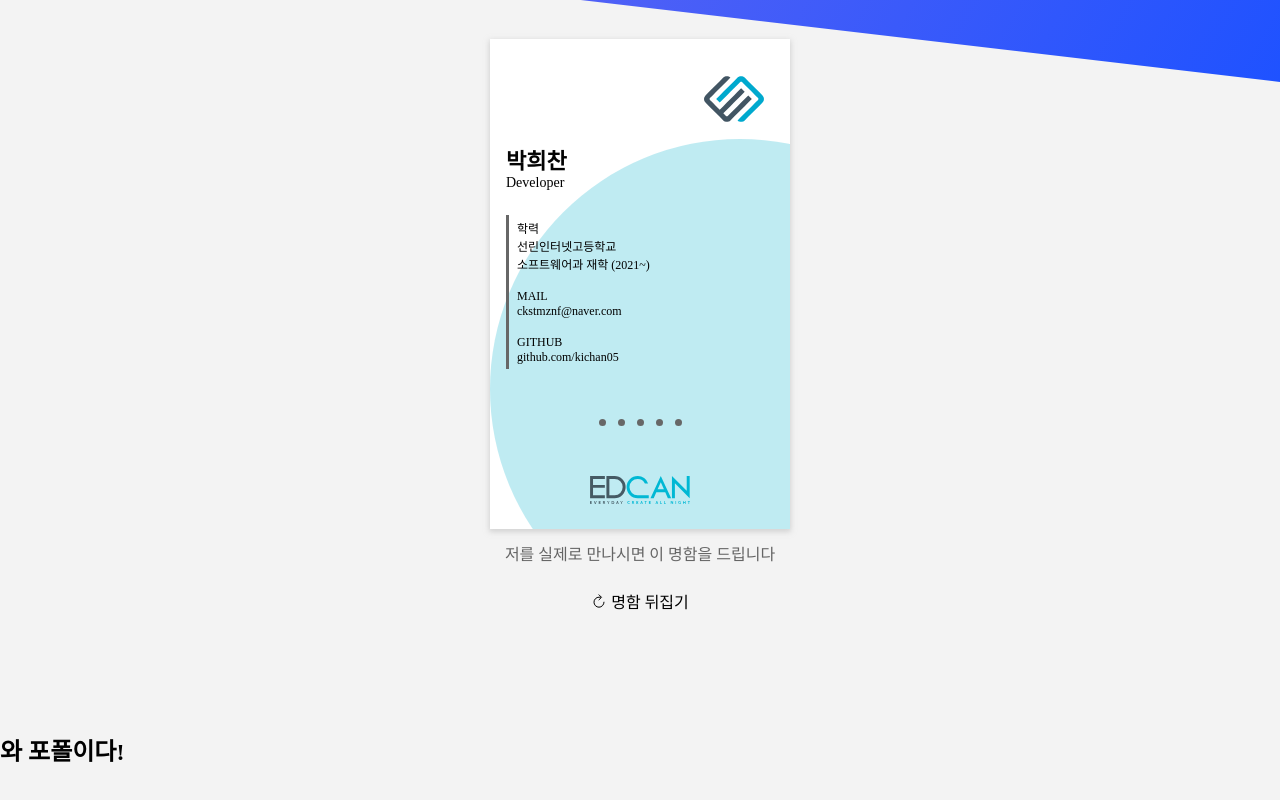
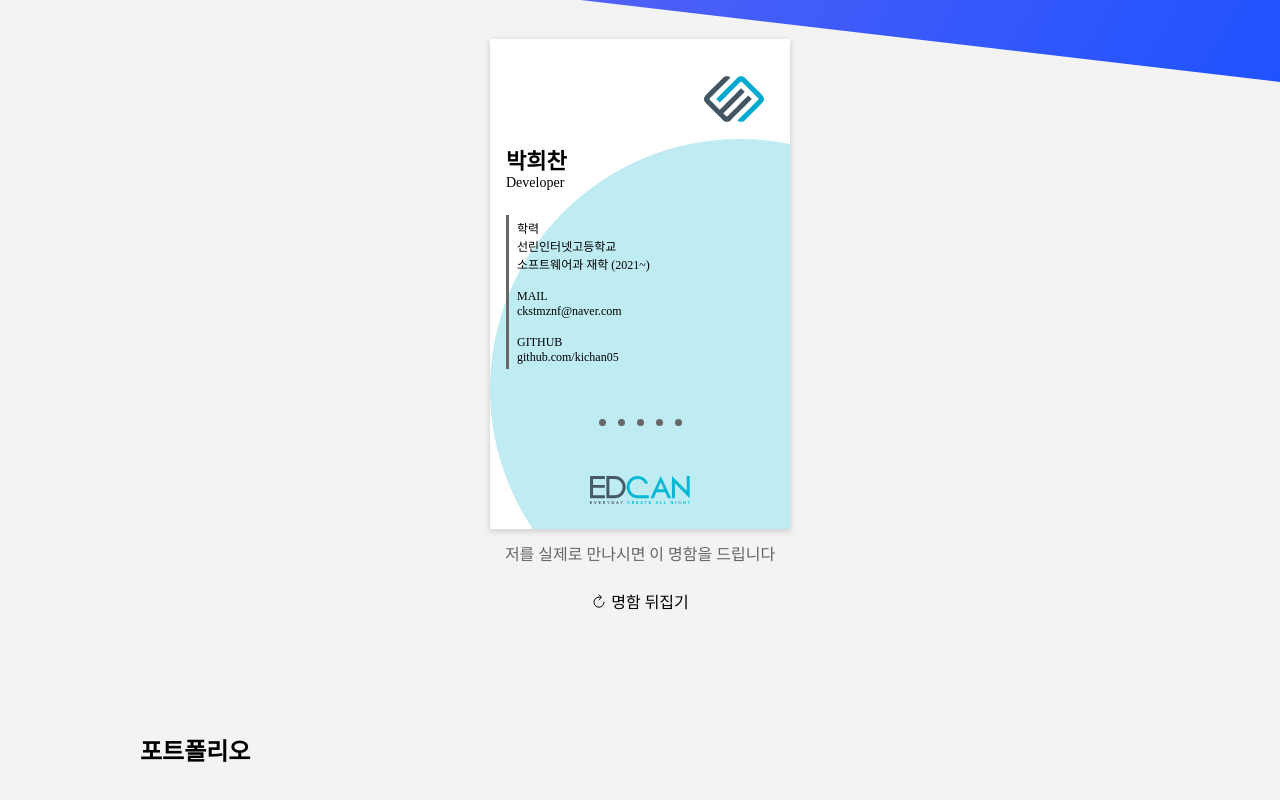
Before and after one commit to kichan05/kichan.dev, a React (Create React App) app: page / in a window 1280 px wide. Shown: the part 868-1668 px from the top of the page. Built offline with nearby package versions, Linux system fonts and the light colour scheme; a web font is replaced by a local one.

Commit message:
fix : page layout size

```diff
--- a/src/App.js
+++ b/src/App.js
@@ -3,7 +3,7 @@ import "./style/font_pretendard.css"
 import './style/App.css';
 import {UiSection} from "./section/UiSection";
 
-import React, {useReducer} from "react";
+import React, {useEffect, useReducer} from "react";
 import {BrowserRouter, Route, Routes} from "react-router-dom";
 import {MainPage} from "./page/MainPage";
 
@@ -31,6 +31,11 @@ function uiReducer(state, action) {
 }
 
 function App() {
+  useEffect(() => {
+    const vh = window.innerHeight * 0.01
+    document.documentElement.style.setProperty("--vh", `${vh}px`)
+  })
+
   const [uiState, uiDispatch] = useReducer(uiReducer, {
     toastMessage: [], toastId: 0
   })
--- a/src/component/BusinessCard.css
+++ b/src/component/BusinessCard.css
@@ -136,7 +136,7 @@
     box-shadow: 0px 0px 100px 1px rgba(255, 255, 255, 0.55);
     border-radius: 100%;
 
-    filter: contrast(150%) blur(3px) opacity(1) brightness(150%);
+    filter: contrast(150%) blur(3px) brightness(150%);
 
     position: absolute;
     transform: translate(-50%, -50%);
--- a/src/section/FirstSection.js
+++ b/src/section/FirstSection.js
@@ -13,7 +13,7 @@ export function FirstSection() {
         })
       }}/>
 
-    <div className="content">
+    <div className="title-wrap">
       <div className="title">
         <h2 className="title1">저는</h2>
         <h1 className="title2">박희찬</h1>
--- a/src/section/PortfolioSection.js
+++ b/src/section/PortfolioSection.js
@@ -1,8 +1,37 @@
 import './portfolioSection.css'
+import {useState} from "react";
 
 export function PortfolioSection() {
-  return <section className="portfolio-section">
-    <h1>와 포폴이다!</h1>
+  const [portfolio, setPortfolio] = useState([
+    {
+      id: 1, name: "Membeder", color: "#6456FF",
+      mainMessage: "2023 선린 디지털콘텐츠 경진대회 동상 수상작",
+    },
+    {
+      id: 2, name: "Membeder", color: "#6456FF",
+      mainMessage: "2023 선린 디지털콘텐츠 경진대회 동상 수상작",
+    },
+    {
+      id: 3, name: "Membeder", color: "#6456FF",
+      mainMessage: "2023 선린 디지털콘텐츠 경진대회 동상 수상작",
+    },
+    {
+      id: 4, name: "Membeder", color: "#6456FF",
+      mainMessage: "2023 선린 디지털콘텐츠 경진대회 동상 수상작",
+    },
+  ])
+  return (
+    <section className="portfolio-section">
+      <div className="content">
+        <h1>포트폴리오</h1>
+        <ul>
+          {portfolio.map(i => (
+            <li key={i.id}>
 
-  </section>
+            </li>
+          ))}
+        </ul>
+      </div>
+    </section>
+  )
 }
--- a/src/section/firstSection.css
+++ b/src/section/firstSection.css
@@ -8,7 +8,7 @@
 
 .first-section .bg {
     width: 100%;
-    height: calc(100% + 150px);
+    height: calc(var(--vh, 1vh) * 100 + 150px);
 
     background: rgb(76, 45, 254);
     background: linear-gradient(120deg, #826fed 17%, #1f52ff 100%);
@@ -47,7 +47,7 @@
     }
 }
 
-.first-section .content {
+.first-section .title-wrap {
     position: absolute;
 
     color: #ffffff;
--- a/src/style/App.css
+++ b/src/style/App.css
@@ -1,3 +1,7 @@
+/*:root {*/
+/*  --vh : 100%;*/
+/*}*/
+
 * {
   margin : 0;
   padding: 0;
@@ -13,6 +17,10 @@
   background-color: rgba(9, 40, 80, 0.63);
 }
 
+li {
+  list-style: none;
+}
+
 a {
   color: black;
 }
@@ -23,22 +31,31 @@ body {
   background-color: #f3f3f3;
 }
 
-#root, .App {
+#root {
+  min-height: calc(var(--vh, 1vh) * 100);
+}
+
+.App {
+  display: inline-block;
   width: 100%;
-  height : 100%;
+  min-height: 100%;
 }
 
 ::-webkit-scrollbar {
-  display: none;
+  /*display: none;*/
 }
 
 section {
   width: 100%;
-  min-height: 100%;
+  min-height: calc(var(--vh, 1vh) * 100);
 
   position: relative;
 }
 
-.pointer {
-  cursor: pointer;
+section > .content {
+  width: 100%;
+  height: 100px;
+  max-width: 1000px;
+
+  margin: 0 auto;
 }
--- /dev/null
+++ b/test.html
@@ -0,0 +1,40 @@
+<!DOCTYPE html>
+<html lang="en">
+<head>
+    <meta charset="UTF-8">
+    <title></title>
+    <style>
+        * {
+            margin: 0;
+            padding: 0;
+            box-sizing: border-box;
+        }
+        body {
+            background-color: #0f0;
+            height: 100vh;
+        }
+        .parent {
+            display: inline-block;
+            width: 100%;
+            height: 100%;
+            background-color: #ff0000;
+
+            padding: 12px;
+        }
+
+        .children {
+            width: 100%;
+            height: 100%;
+            background-color: #00f;
+        }
+    </style>
+    <meta name="viewport" content="width=device-width, initial-scale=1.0">
+</head>
+<body>
+    <div class="parent">
+        <div class="children">
+
+        </div>
+    </div>
+</body>
+</html>
```
Also changed, not shown: src/assets/Membeder.png (added).
